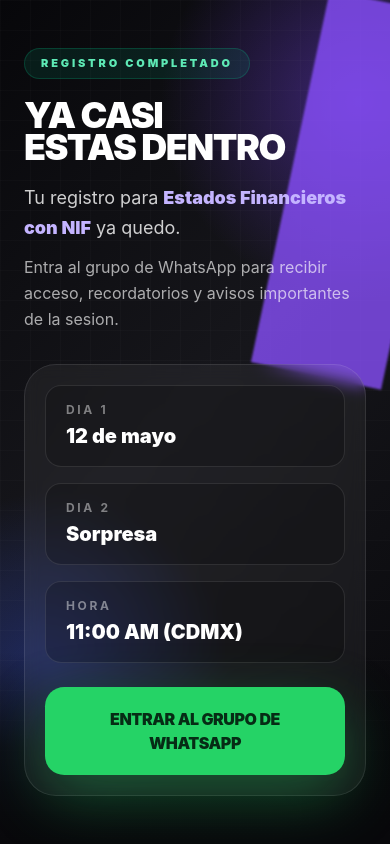
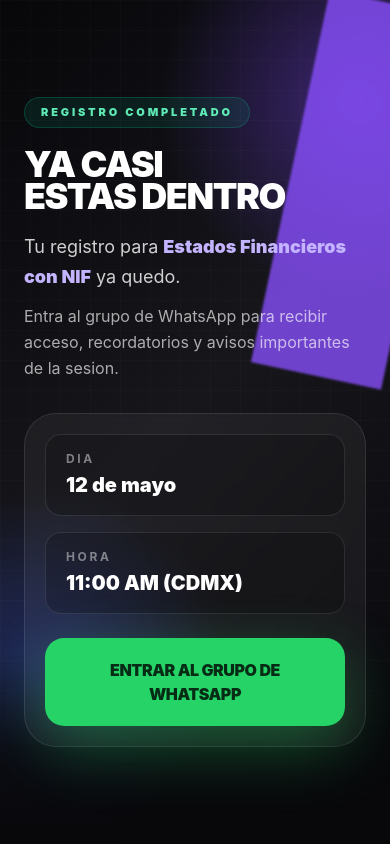
Before and after one commit to alfredo31410-ctrl/cefin-landings, a Next.js app: page /landings/nif/registro/gracias in a window 390 px wide. Built offline with nearby package versions, Linux system fonts and the light colour scheme.

Commit message:
Quitar sorpresa

```diff
--- a/app/landings/nif/registro/gracias/page.tsx
+++ b/app/landings/nif/registro/gracias/page.tsx
@@ -30,7 +30,7 @@ export default function GraciasEstadosFinancierosPage() {
     document.title = "Registro completado | Estados Financieros con NIF | CEFIN";
 
     trackEvent("CompleteRegistration", {
-      content_name: "2 dias de Estados Financieros con NIF | Registro completado",
+      content_name: "Estados Financieros con NIF | Registro completado",
       content_category: "Clase gratuita",
       status: "completed",
     });
@@ -117,21 +117,14 @@ export default function GraciasEstadosFinancierosPage() {
               <div className="flex flex-col gap-4 sm:flex-row sm:flex-wrap">
                 <div className="rounded-2xl border border-white/10 bg-black/20 px-5 py-4">
                   <p className="text-xs font-bold uppercase tracking-[0.22em] text-white/45">
-                    Dia 1
+                    Dia
                   </p>
                   <p className="mt-1 text-xl font-black text-white">
                     12 de mayo
                   </p>
                 </div>
 
-                <div className="rounded-2xl border border-white/10 bg-black/20 px-5 py-4">
-                  <p className="text-xs font-bold uppercase tracking-[0.22em] text-white/45">
-                    Dia 2
-                  </p>
-                  <p className="mt-1 text-xl font-black text-white">
-                    Sorpresa
-                  </p>
-                </div>
+
 
                 <div className="rounded-2xl border border-white/10 bg-black/20 px-5 py-4">
                   <p className="text-xs font-bold uppercase tracking-[0.22em] text-white/45">
--- a/app/landings/nif/registro/page.tsx
+++ b/app/landings/nif/registro/page.tsx
@@ -30,10 +30,10 @@ export default function EstadosFinancierosLandingPage() {
   };
 
   useEffect(() => {
-    document.title = "2 dias de Estados Financieros con NIF | CEFIN";
+    document.title = "Estados Financieros con NIF | CEFIN";
 
     trackEvent("ViewContent", {
-      content_name: "2 dias de Estados Financieros con NIF",
+      content_name: "Estados Financieros con NIF",
       content_category: "Clase gratuita",
     });
   }, []);
@@ -62,22 +62,15 @@ export default function EstadosFinancierosLandingPage() {
     "Aprende a leer estados financieros con criterio contable.",
     "Conecta la informacion financiera con decisiones reales.",
     "Evita errores comunes al interpretar reportes.",
-    "Entra a 2 dias gratuitos, en vivo y enfocados en practica.",
   ];
 
-  const liveDays = [
+  const liveDay = [
     {
-      day: "Dia 1",
+      day: "Dia",
       date: "12 de mayo",
       title: "Estados financieros con NIF",
       detail: "La base para entender si una empresa gana, pierde o solo aparenta estar bien.",
-    },
-    {
-      day: "Dia 2",
-      date: "Sorpresa",
-      title: "La clase que conecta todo",
-      detail: "Un entrenamiento especial para llevar el criterio contable a decisiones reales.",
-    },
+    }
   ];
 
   const previewClasses = [
@@ -164,10 +157,6 @@ export default function EstadosFinancierosLandingPage() {
 
         <section className="relative z-30 mx-auto flex min-h-[calc(100vh-92px)] max-w-7xl items-center px-6 pb-14 pt-4 lg:px-10">
           <div className="max-w-5xl">
-            <p className="text-3xl font-black uppercase tracking-tight text-white sm:text-5xl">
-              2 dias gratuitos de entrenamiento
-            </p>
-
             <h1 className="mt-2 text-[5rem] font-black uppercase leading-[0.78] tracking-[-0.08em] text-white sm:text-[8rem] lg:text-[11rem] xl:text-[13rem]">
               NIF
             </h1>
@@ -181,7 +170,7 @@ export default function EstadosFinancierosLandingPage() {
             </p>
 
             <div className="mt-8 grid max-w-4xl gap-4 sm:grid-cols-2">
-              {liveDays.map((item) => (
+              {liveDay.map((item) => (
                 <div
                   key={item.day}
                   className="relative overflow-hidden rounded-[1.6rem] border border-white/10 bg-white/[0.07] p-5 backdrop-blur"
@@ -206,7 +195,7 @@ export default function EstadosFinancierosLandingPage() {
             <div className="mt-6 flex flex-col gap-2 text-xl font-black uppercase sm:text-3xl">
               <p>11:00 AM (CDMX)</p>
               <p>
-                2 dias - gratuito - en vivo{" "}
+                Gratuito - en vivo{" "}
                 <span className="text-violet-500">O</span>
               </p>
             </div>
@@ -271,9 +260,6 @@ export default function EstadosFinancierosLandingPage() {
                 <p className="text-[11px] font-black uppercase tracking-[0.3em] text-violet-600">
                   Registro gratuito
                 </p>
-                <h2 className="mt-2 text-2xl font-black uppercase tracking-tight text-slate-900">
-                  2 dias de NIF
-                </h2>
                 <p className="mt-2 text-sm text-slate-500">
                   Completa tus datos para asegurar tu lugar.
                 </p>
```
